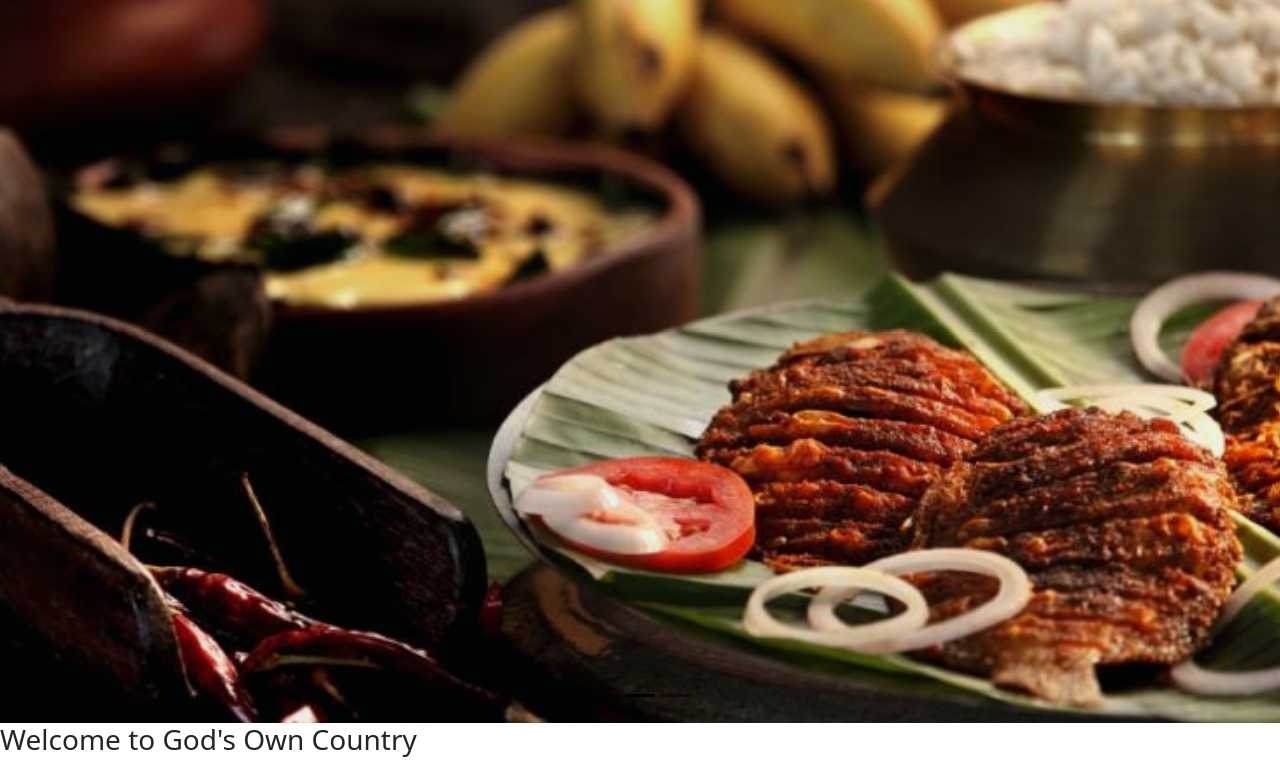
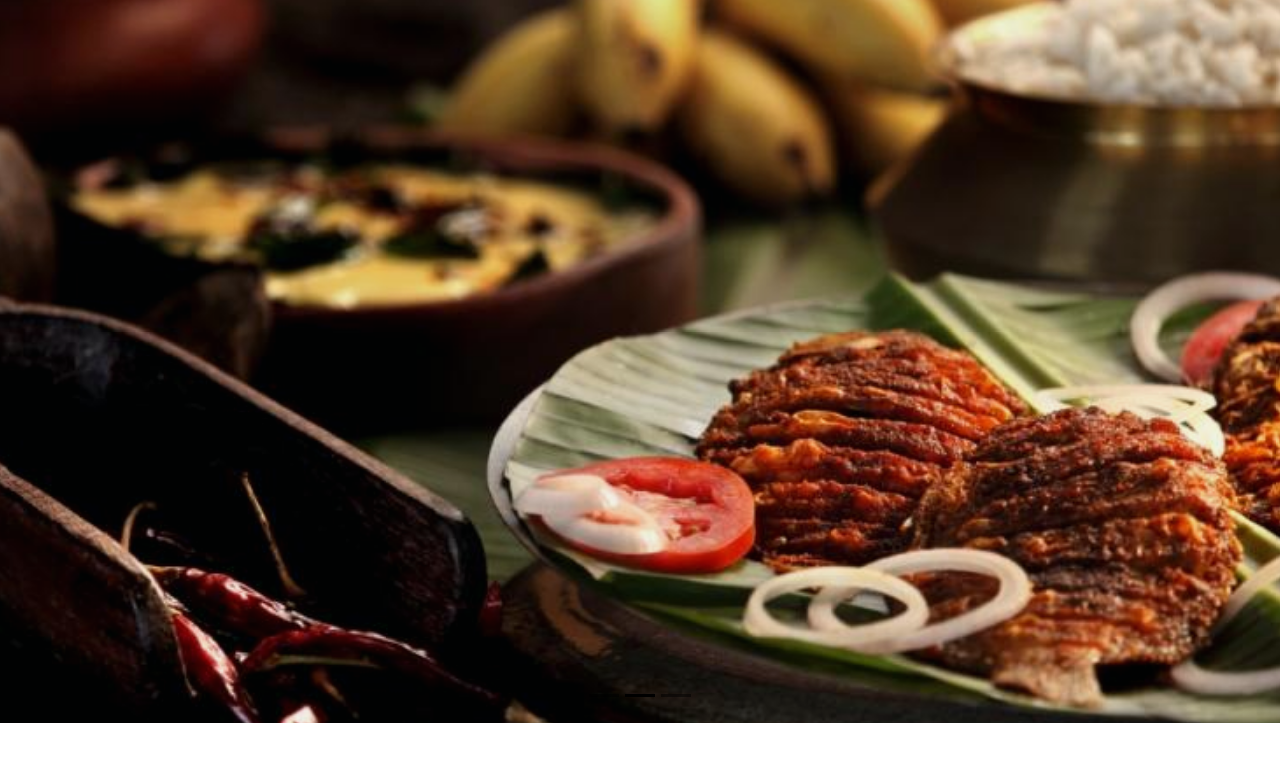
Before and after one commit to vsm00/Kerala-Tourism-org, a plain HTML site: page index.html in a window 1280 px wide. Shown: the part 133-898 px from the top of the page. After the commit the page ends 856 px from the top, so only its background shows below. Drawn offline with nearby package versions, Linux system fonts and the light colour scheme.

Commit message:
Update index.html

```diff
--- a/index.html
+++ b/index.html
@@ -212,7 +212,6 @@
                  alt="logo"
               />
               </div>
-              <h3 class="heading1">Welcome to God's Own Country</h3>
             </section>
 
           </div>
```
